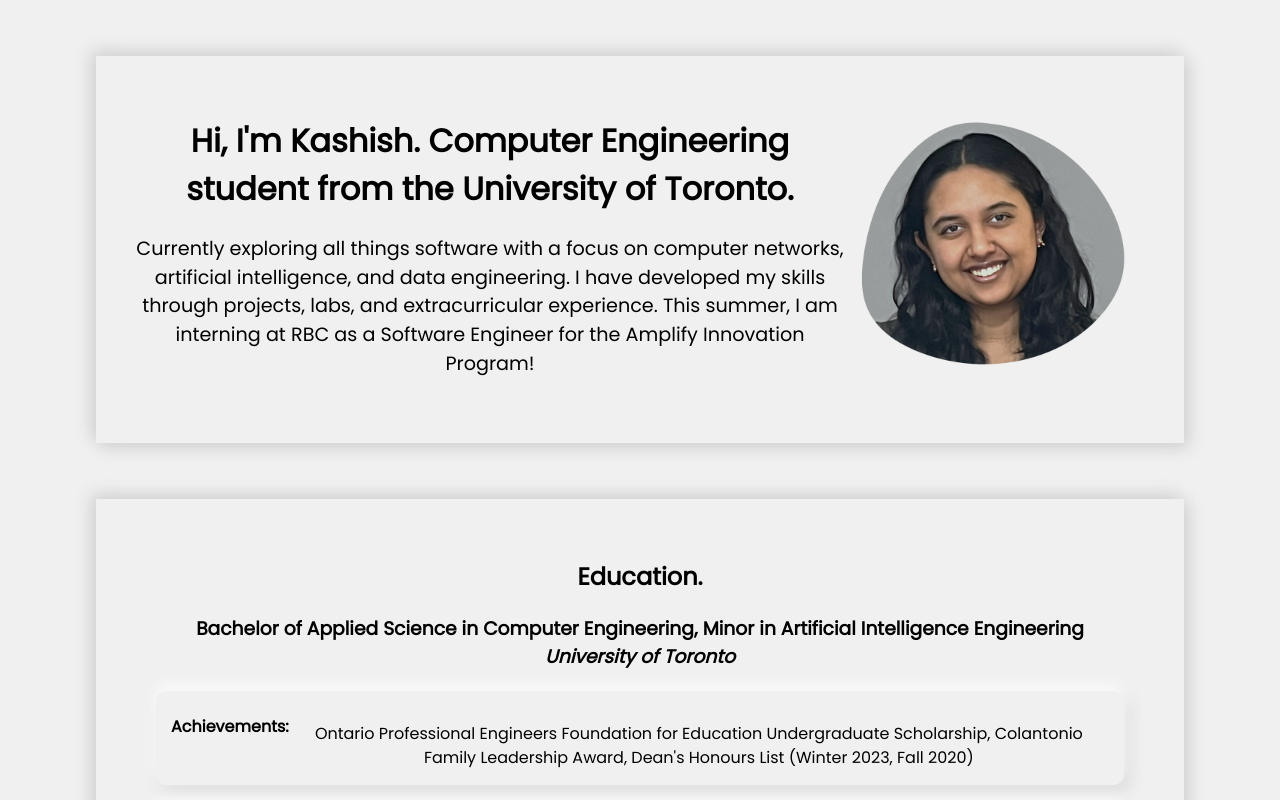
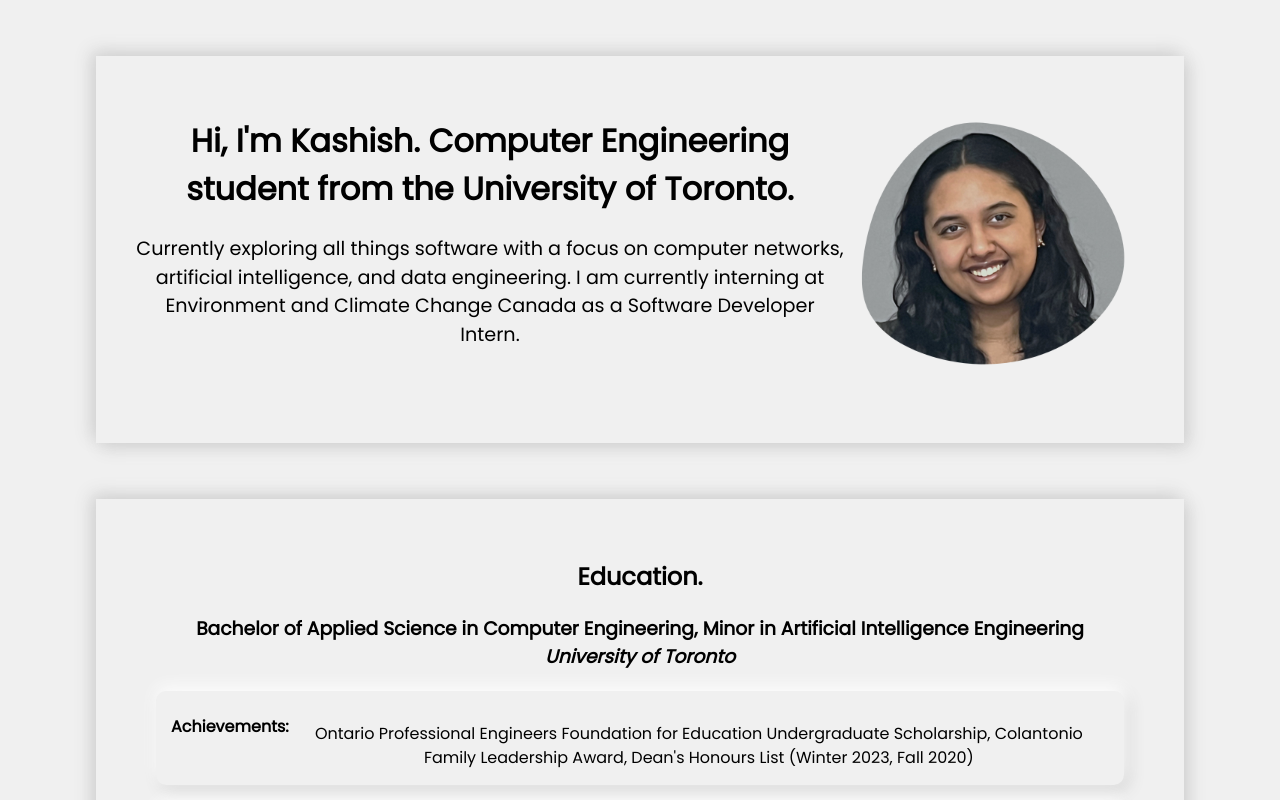
Before and after one commit to KashishMistry/KashishMistry.github.io, a React (Create React App) app: page / in a window 1280 px wide. Shown: the top 800 px of the page. Built offline with nearby package versions, Linux system fonts and the light colour scheme.

Commit message:
intro update

```diff
--- a/src/App.js
+++ b/src/App.js
@@ -9,8 +9,8 @@ function Header() {
             <div>
                 <h1>Hi, I'm Kashish. Computer Engineering student from the University of Toronto.</h1>
                 <p>Currently exploring all things software with a focus on computer networks, artificial intelligence,
-                    and data engineering. I have developed my skills through projects, labs, and extracurricular experience.
-                    This summer, I am interning at RBC as a Software Engineer for the Amplify Innovation Program!
+                    and data engineering. I am currently interning at Environment and Climate Change Canada as a
+                    Software Developer Intern.
                 </p>
             </div>
             <div>
```
